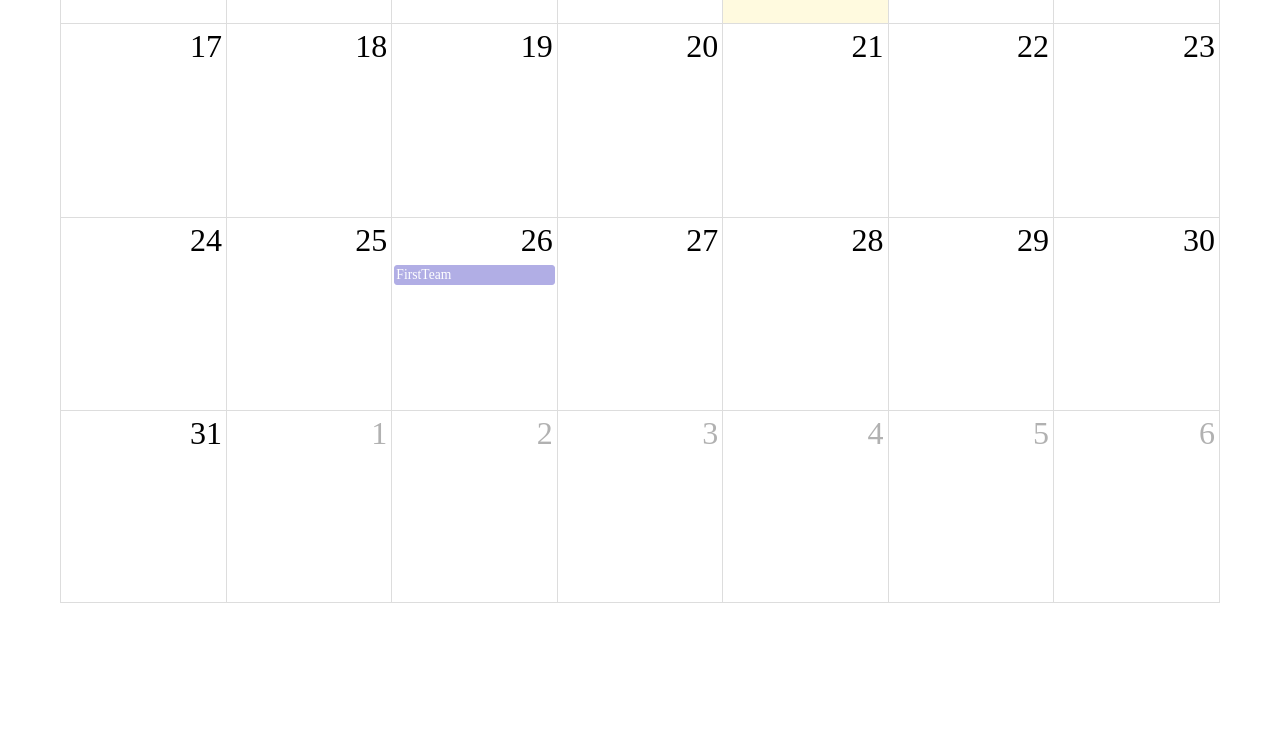
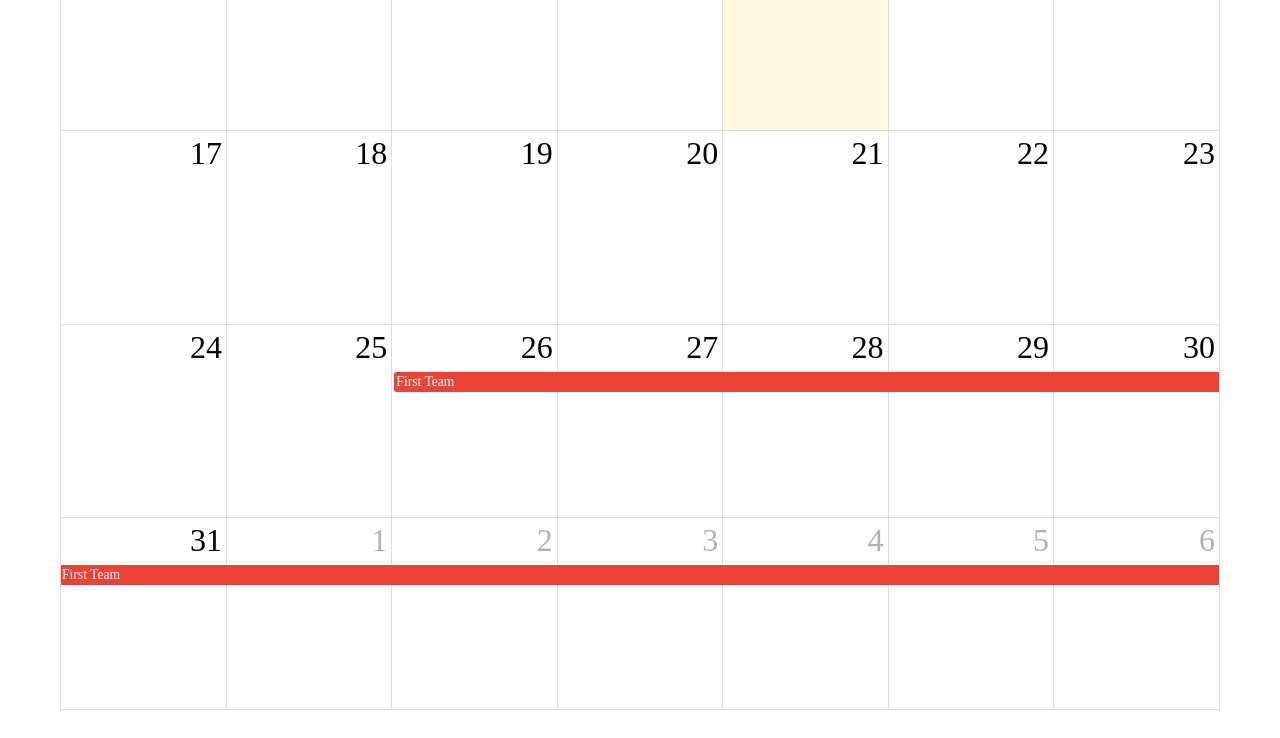
Before and after one commit to VictoriaParkHub/Calendar, a plain HTML site: page index.html in a window 1280 px wide. Shown: the part 746-1484 px from the top of the page. Before the commit the page ends 1377 px from the top, so only its background shows below. Drawn offline with Linux system fonts and the light colour scheme.

Commit message:
css, link update

```diff
--- a/fullcalendar/main.css
+++ b/fullcalendar/main.css
@@ -1,7 +1,18 @@
 
 /* classes attached to <body> */
 
-
+body, html{
+  min-width: fit-content;
+}
+
+.title{
+  font-size: 2.5em;
+  text-align: center;
+  padding-top: 1em;
+  padding-bottom: 0.5em;
+  font-weight: bold;
+  background-color: #F1F3F4;
+}
 
 /* TODO: make fc-event selector work when calender in shadow DOM */
 .fc-not-allowed,
--- a/index.html
+++ b/index.html
@@ -95,59 +95,100 @@
                 // 이벤트 객체 필드 document : https://fullcalendar.io/docs/event-object
                 events: [
                     {
-                    title: 'FirstTeam',
+                    title: 'First Team',
                     start: '2024-03-26',
-                    color:'#b1aee5'
+                    end: '2024-04-14',
+                    color:'#EA4335'
                     },
                     {
-                    title: 'Long Event',
-                    start: '2022-07-07',
-                    end: '2022-07-10'
+                    title: 'Second Team',
+                    start: '2024-04-16',
+                    end: '2024-05-05',
+                    color:'#4285F4'
                     },
                     {
-                    groupId: 999,
-                    title: 'Repeating Event',
-                    start: '2022-07-09T16:00:00'
+                    title: 'Third Team',
+                    start: '2024-05-07',
+                    end: '2024-05-26',
+                    color:'#34A853'
                     },
                     {
-                    groupId: 999,
-                    title: 'Repeating Event',
-                    start: '2022-07-16T16:00:00'
+                    title: 'First Team',
+                    start: '2024-05-28',
+                    end: '2024-06-16',
+                    color:'#EA4335'
                     },
                     {
-                    title: 'Conference',
-                    start: '2022-07-11',
-                    end: '2022-07-13'
+                    title: 'Second Team',
+                    start: '2024-06-18',
+                    end: '2024-07-07',
+                    color:'#4285F4'
                     },
                     {
-                    title: 'Meeting',
-                    start: '2022-07-12T10:30:00',
-                    end: '2022-07-12T12:30:00'
+                    title: 'Third Team',
+                    start: '2024-07-09',
+                    end: '2024-07-28',
+                    color:'#34A853'
                     },
                     {
-                    title: 'Lunch',
-                    start: '2022-07-12T12:00:00'
+                    title: 'First Team',
+                    start: '2024-07-30',
+                    end: '2024-08-18',
+                    color:'#EA4335'
                     },
                     {
-                    title: 'Meeting',
-                    start: '2022-07-12T14:30:00'
+                    title: 'Second Team',
+                    start: '2024-08-20',
+                    end: '2024-09-08',
+                    color:'#4285F4'
                     },
                     {
-                    title: 'Happy Hour',
-                    start: '2022-07-12T17:30:00'
+                    title: 'Third Team',
+                    start: '2024-09-10',
+                    end: '2024-09-29',
+                    color:'#34A853'
                     },
                     {
-                    title: 'Dinner',
-                    start: '2022-07-12T20:00:00'
+                    title: 'First Team',
+                    start: '2024-10-01',
+                    end: '2024-10-20',
+                    color:'#EA4335'
                     },
                     {
-                    title: 'Birthday Party',
-                    start: '2022-07-13T07:00:00'
+                    title: 'Second Team',
+                    start: '2024-10-22',
+                    end: '2024-11-10',
+                    color:'#4285F4'
                     },
                     {
-                    title: 'Click for Google',
-                    url: 'http://google.com/',
-                    start: '2022-07-28'
+                    title: 'Third Team',
+                    start: '2024-11-12',
+                    end: '2024-12-01',
+                    color:'#34A853'
+                    },
+                    {
+                    title: 'First Team',
+                    start: '2024-12-03',
+                    end: '2024-12-22',
+                    color:'#EA4335'
+                    },
+                    {
+                    title: 'Second Team',
+                    start: '2024-12-24',
+                    end: '2025-01-12',
+                    color:'#4285F4'
+                    },
+                    {
+                    title: 'Third Team',
+                    start: '2025-01-14',
+                    end: '2025-02-02',
+                    color:'#34A853'
+                    },
+                    {
+                    title: 'Maintenance',
+                    start: '2025-02-04',
+                    end: '2025-02-23',
+                    color:'#FBBC04'
                     }
                 ]
             });
@@ -158,6 +199,7 @@
     </script>
   </head>
   <body>
+    <div class="title">Noosa Holiday Homeshare:</div>
     <div id='calendar'></div>
   </body>
 </html>
```
